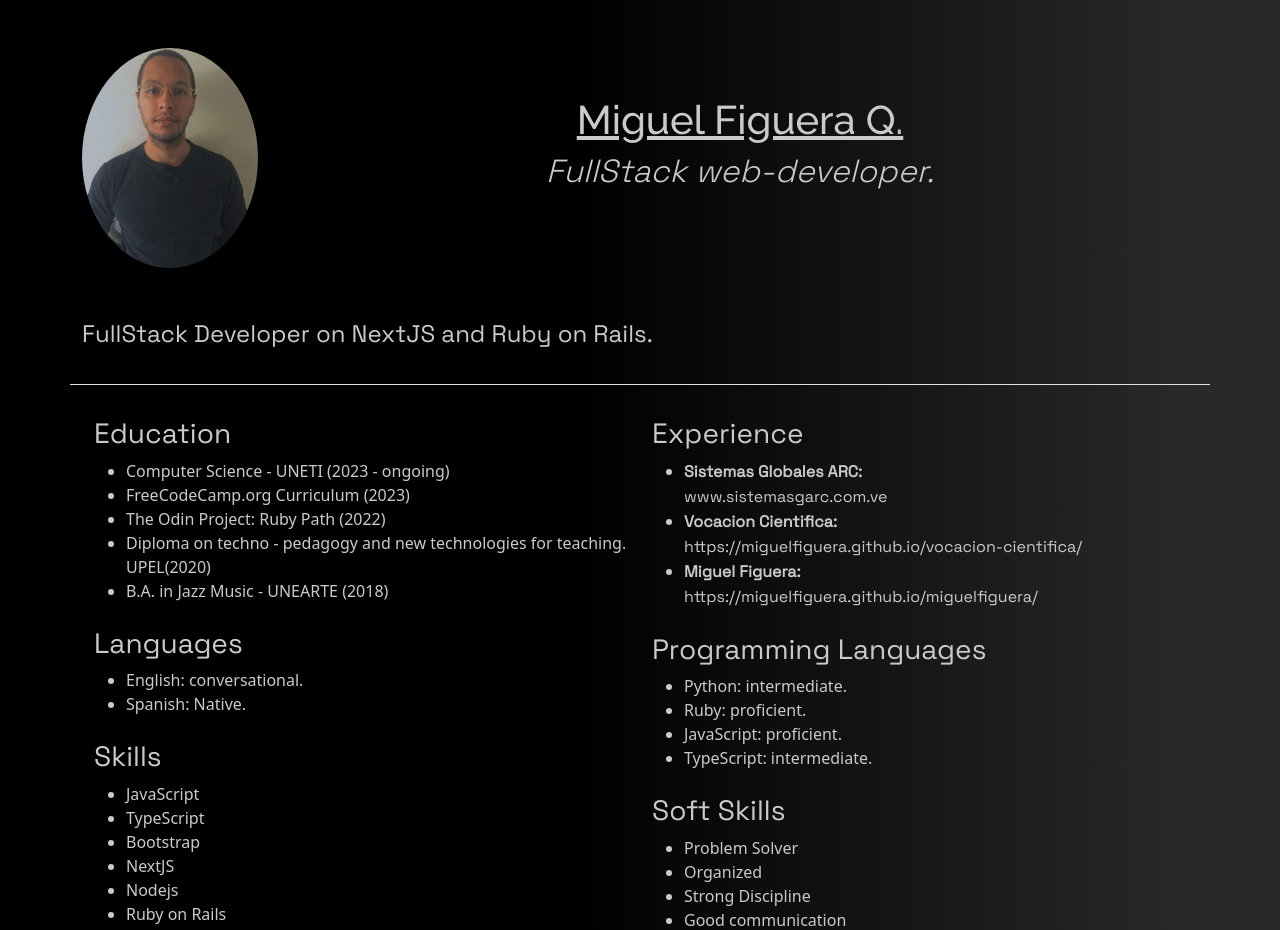
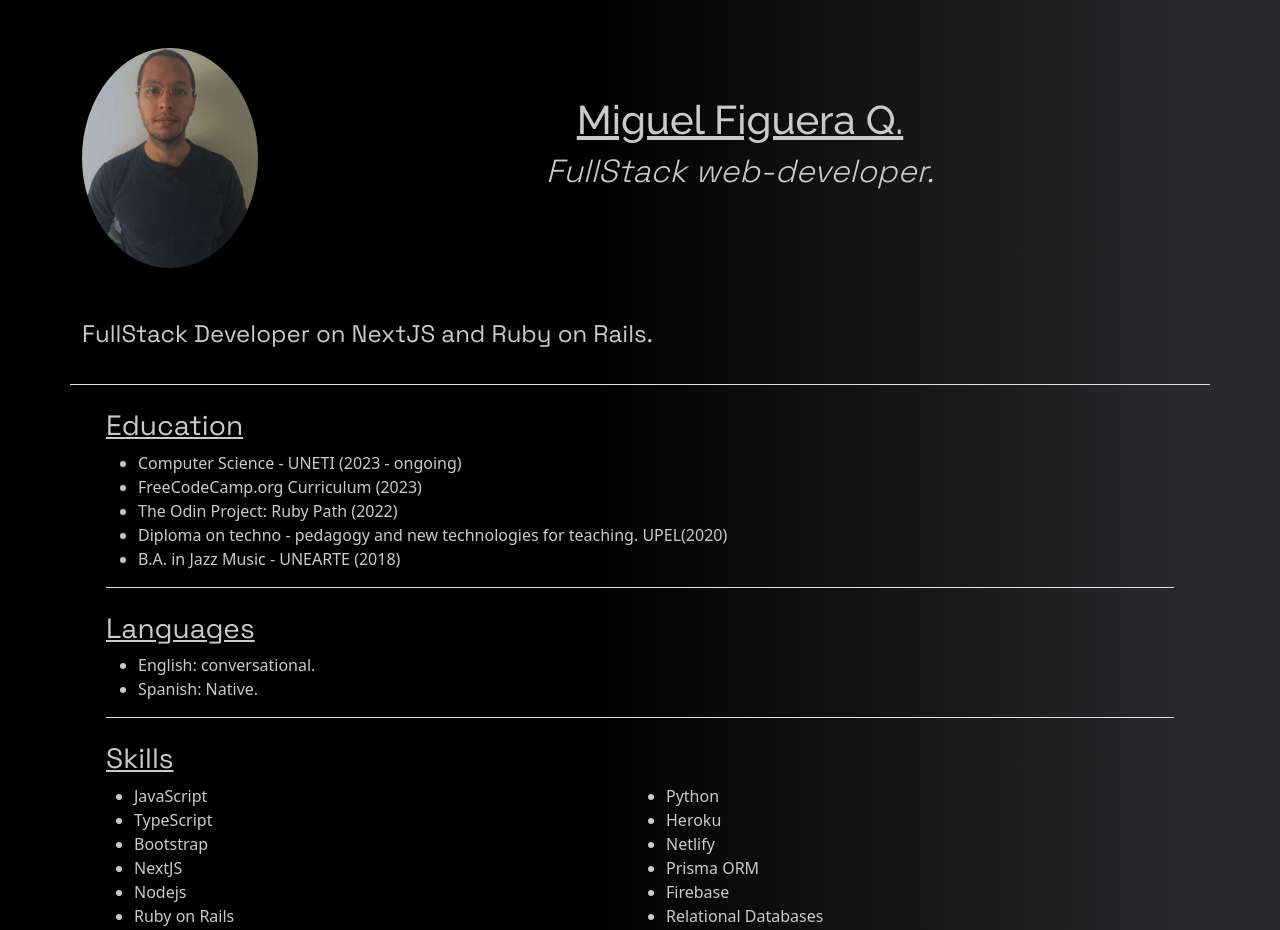
Before and after one commit to miguelfiguera/miguelfiguera, a React (Create React App) app: page /miguelfiguera/dev in a window 1280 px wide. Shown: the top 930 px of the page. Built offline with nearby package versions, Linux system fonts and the light colour scheme; a web font is replaced by a local one.

Commit message:
changing devCV diagramation for a single column one

```diff
--- a/src/Componentes/Helpers.js
+++ b/src/Componentes/Helpers.js
@@ -212,17 +212,20 @@ const DeveloperCV = {
   contact: ["Telf: +58-4241727988", "email: miguelqui725@gmail.com"],
   skills: [
     "JavaScript",
-    ,
     "TypeScript",
     "Bootstrap",
     "NextJS",
     "Nodejs",
     "Ruby on Rails",
-    "Vitejs",
+    "Ruby",
+    "Python",
+  //  "Vitejs",
     "Heroku",
     "Netlify",
     "Prisma ORM",
-  ],
+    "Firebase",
+    "Relational Databases",
+  "Non Relational Databases"  ],
   softSkills: [
     "Problem Solver",
     "Organized",
--- a/src/Componentes/c.vitae/CurriculumDev.js
+++ b/src/Componentes/c.vitae/CurriculumDev.js
@@ -20,7 +20,7 @@ export default function CurriculumDev() {
     return <Li object={e} />;
   });
   const education = curriculum.education.map((e) => {
-    return <Li object={e} key={e.id}/>;
+    return <Li object={e} key={e.id} />;
   });
   const skills = curriculum.skills.map((e) => {
     return <Li object={e} />;
@@ -34,8 +34,9 @@ export default function CurriculumDev() {
     return <p className="col text-center fs-5">{e}</p>;
   });
 
+
+
   return (
-
     <div className="container-fluid">
       <div className="container pb-2">
         <div className="row align-items-start pt-5 mb-5">
@@ -68,40 +69,49 @@ export default function CurriculumDev() {
           <p className="fs-4">{curriculum.profile2}</p>
         </div>
         <div className="container mt-2 mb-4 border-bottom">
-          <div className="row align-items-start">
-            <div className="container col">
-              <h3 className="mt-4">Education</h3>
-              <ul>{education}</ul>
+          <div className="container">
+            <h3 className="mt-4 text-decoration-underline">Education</h3>
+            <ul className="border-bottom pb-3">{education}</ul>
 
-              <h3 className="mt-4">Languages</h3>
-              <ul>{languages}</ul>
+            <h3 className="mt-4 text-decoration-underline">Languages</h3>
+            <ul className="border-bottom pb-3">{languages}</ul>
 
-              <h3 className="mt-4">Skills</h3>
-              <ul>{skills}</ul>
-            </div>
+            <h3 className="mt-4 text-decoration-underline">Skills</h3>
+            <div className="row border-bottom ms-3">
+            <ul className="pb-3 col">{skills.slice(0,7)}</ul>
+            <ul className=" pb-3 col">{skills.slice(7)}</ul></div>
+          </div>
 
-            <div className="container col">
-              <h3 className="mt-4">Experience</h3>
-              <ul>{experience}</ul>
+            <h3 className="mt-4 text-decoration-underline">Experience</h3>
+            <ul className="border-bottom pb-3">{experience}</ul>
 
-              {curriculum.type === "music" ? null : (
-                <div>
-                  <h3 className="mt-4">Programming Languages</h3>
-                  <ul>{programmingLanguages}</ul>
-                </div>
-              )}
+            {curriculum.type === "music" ? null : (
+              <div>
+                <h3 className="mt-4 text-decoration-underline">Programming Languages</h3>
+                <ul className="border-bottom pb-3">{programmingLanguages}</ul>
+              </div>
+            )}
 
-              <h3 className="mt-4">Soft Skills</h3>
-              <ul>{softSkills}</ul>
-            </div>
-          </div>
+            <h3 className="mt-4 text-decoration-underline">Soft Skills</h3>
+            <ul className="">{softSkills}</ul>
+
+           {/* footer stuff */}
+
         </div>
         <div className="container row text-center align-items-start">
           {contact}
         </div>
 
+
+
         <div className="modal-footer text-center mb-3">
-          <button className="btn btn-primary mx-3" onClick={() => window.print()}> Print</button>
+          <button
+            className="btn btn-primary mx-3"
+            onClick={() => window.print()}
+          >
+            {" "}
+            Print
+          </button>
           <Link to="/miguelfiguera/">
             {" "}
             <button className="btn btn-danger mx-3"> Return</button>
```
